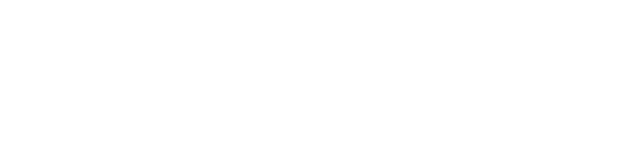
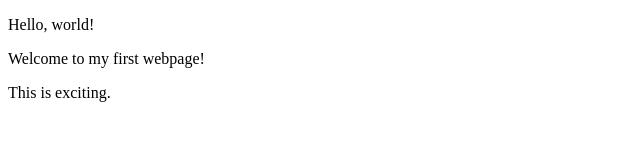
Before and after one commit to ynyanchoka/my-first-webpage, a plain HTML site: page my-first-webpage.html in a window 1280 px wide. Shown: the whole page, without its empty margins (0-640 px from the left). Drawn offline with Linux system fonts and the light colour scheme.

Commit message:
add paragraph block elements to the page

```diff
--- a/my-first-webpage.html
+++ b/my-first-webpage.html
@@ -4,6 +4,8 @@
         <title>My first webpage!</title>
     </head>
     <body>
+        <p>Hello, world!</p>
+        <p>Welcome to my first webpage!</p>
+        <p>This is exciting.</p>
     </body>
-
 </html>
```
